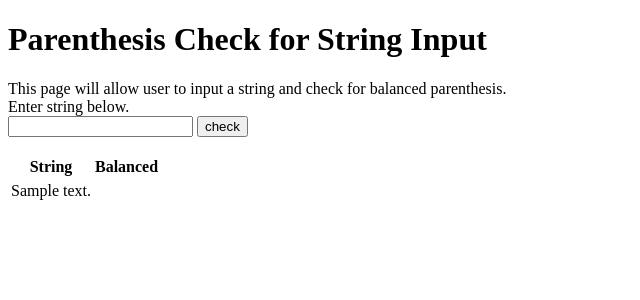
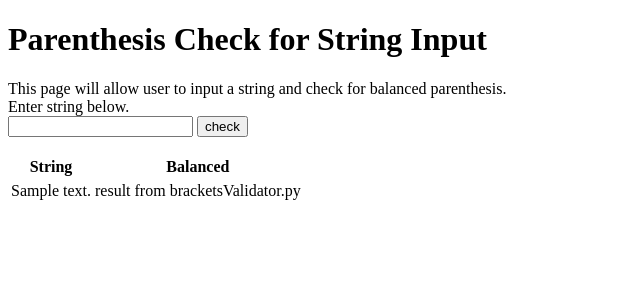
Before and after one commit to jlangner15/parenthesisCheck, a Flask app: page /string/ in a window 1280 px wide. Shown: the top 300 px of the page, without its empty margins (0-640 px from the left). Run offline with Flask 2, Linux system fonts and the light colour scheme; tables that the repository leaves empty hold one stand-in row (values such as "Sample post").

Commit message:
Quick fix on table

```diff
--- a/templates/string.html
+++ b/templates/string.html
@@ -28,8 +28,8 @@
     <!-- Python code must follow syntax below and contain a endblock seen below-->
          {% for string in string %}
             <tr>
-                <td>{{  string.content }}</td>
-                <td>{{ string.outcome }}</td>
+                <td>{{ string.content }}</td>
+                <td>result from bracketsValidator.py</td>
             </tr>
         {% endfor %}
     </table>
```
